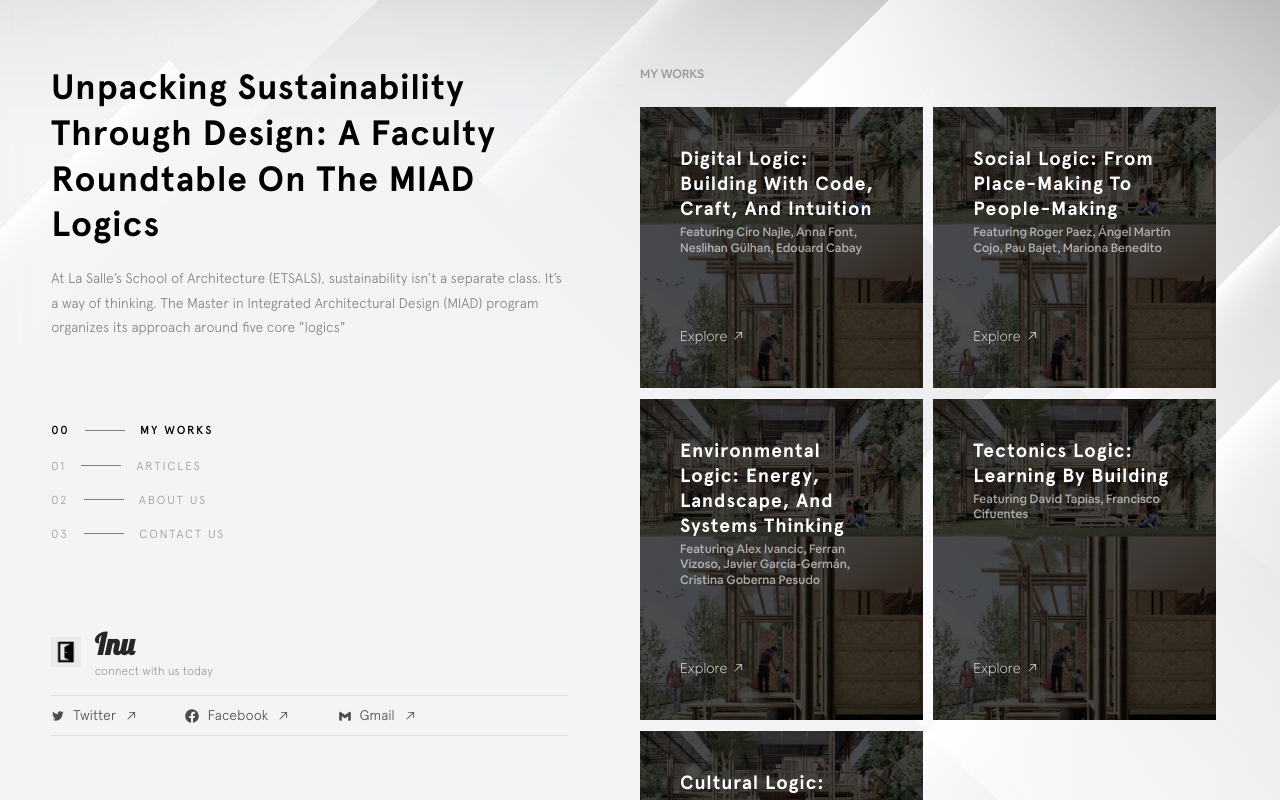
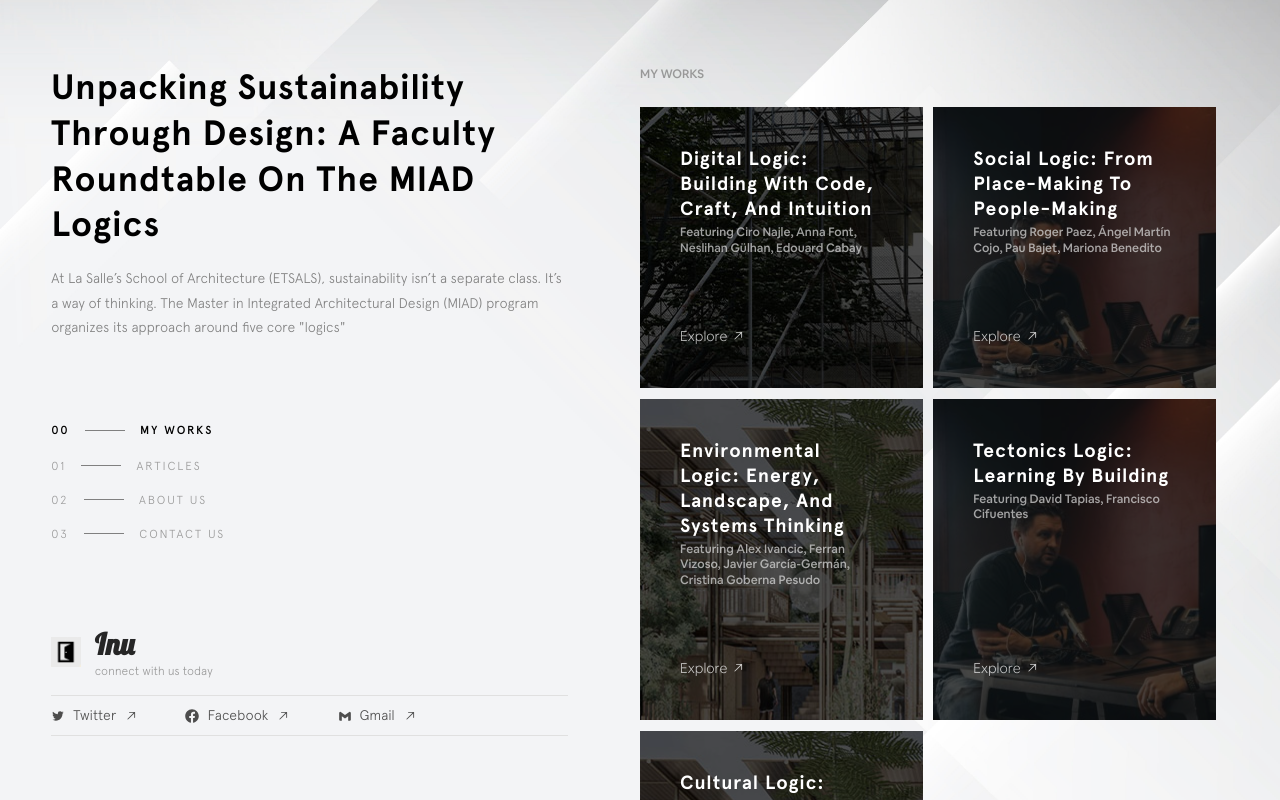
Before and after one commit to Moshood1426/Inu, a Next.js app: page /projects in a window 1280 px wide. Built offline with nearby package versions, Linux system fonts and the light colour scheme.

Commit message:
project updated

```diff
--- a/src/components/projects/Projects.tsx
+++ b/src/components/projects/Projects.tsx
@@ -11,7 +11,7 @@ const content = [
     title: "Digital Logic: Building with Code, Craft, and Intuition",
     creator: "Featuring Ciro Najle, Anna Font, Neslihan Gülhan, Edouard Cabay ",
     details: "A content that depicts modern arhitecture ",
-    img: "../../../assets/images/web-img-2.jpg",
+    img: "/images/web-img-1.jpg",
   },
   {
     id: 2,
@@ -19,7 +19,7 @@ const content = [
     creator:
       "Featuring Roger Paez, Ángel Martín Cojo, Pau Bajet, Mariona Benedito",
     details: "A content that depicts modern arhitecture ",
-    img: "../../../assets/images/web-img-2.jpg",
+    img: "/images/web-img-3.jpg",
   },
   {
     id: 3,
@@ -27,21 +27,21 @@ const content = [
     creator:
       "Featuring Alex Ivancic, Ferran Vizoso, Javier García-Germán, Cristina Goberna Pesudo",
     details: "A content that depicts modern arhitecture ",
-    img: "../../../assets/images/web-img-2.jpg",
+    img: "/images/web-img-2.jpg",
   },
   {
     id: 4,
     title: "Tectonics Logic: Learning by Building ",
     creator: "Featuring David Tapias, Francisco Cifuentes",
     details: "A content that depicts modern arhitecture ",
-    img: "../../../assets/images/web-img-2.jpg",
+    img: "/images/web-img-3.jpg",
   },
   {
     id: 5,
     title: "Cultural Logic: Architecture as Message and Medium ",
     creator: "Featuring Ivan Blasi, Olga Subirós, Ricardo Devesa",
     details: "A content that depicts modern arhitecture ",
-    img: "../../../assets/images/web-img-2.jpg",
+    img: "/images/web-img-2.jpg",
   },
 ];
 
--- a/src/components/projects/SingleProject/SingleProject.tsx
+++ b/src/components/projects/SingleProject/SingleProject.tsx
@@ -8,7 +8,8 @@ const SingleProject: React.FC<{
   id: number;
   creator: string;
   title: string;
-}> = ({ id, title, creator }) => {
+  img: string;
+}> = ({ id, title,img, creator }) => {
   const gradientRef = useRef<HTMLDivElement | null>(null);
 
   const router = useRouter();
@@ -53,6 +54,7 @@ const SingleProject: React.FC<{
     <div
       className={`${classes.project}`}
       onClick={() => router.push(`/projects/${id}`)}
+      style={{ background: `url(${img})` }}
     >
       <div className={classes.project_overlay} ref={gradientRef}></div>
       <div className={classes.project_title}>
```
